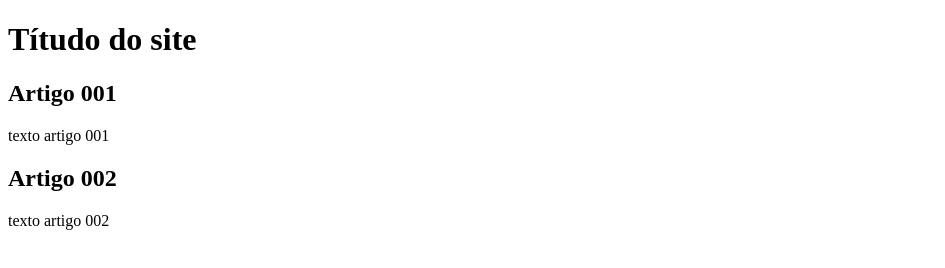
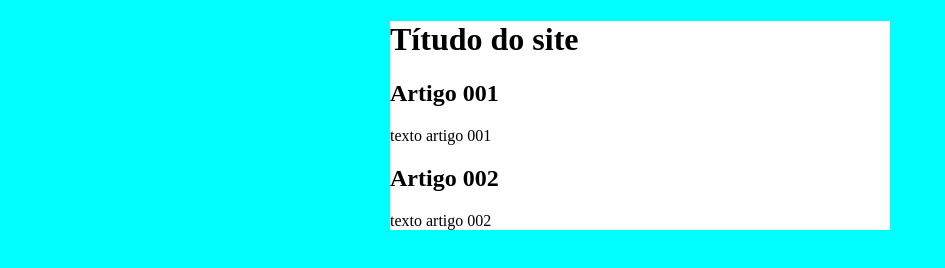
Before and after one commit to Gabriel-Rodrigues-de-Jesus/projeto---site, a plain HTML site: page index.html in a window 1280 px wide. Shown: the whole page, without its empty margins (0-945 px from the left). Drawn offline with Linux system fonts and the light colour scheme.

Commit message:
inicei design

```diff
--- /dev/null
+++ b/estilos/style.css
@@ -0,0 +1,16 @@
+*{
+    font-family: Arial, Helvetica, sans-serif
+    font size: 16 px;
+}
+
+body{
+    background-color: aqua;
+
+}
+
+main{
+    background-color: white;
+    width: 500px;
+    margin: auto;
+    box-shadow: 3px, 3pc, 5px, rgb(42, 6, 6);
+}
--- a/index.html
+++ b/index.html
@@ -4,6 +4,7 @@
     <meta charset="UTF-8">
     <meta name="viewport" content="width=device-width, initial-scale=1.0">
     <title>titulo do site</title>
+    <link rel="stylesheet" href="estilos/style.css">
 </head>
 <body>
     <main>
```
